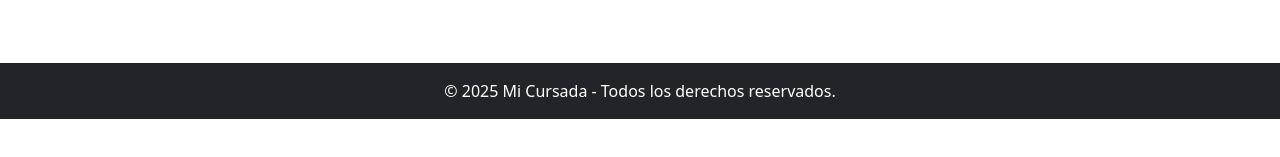
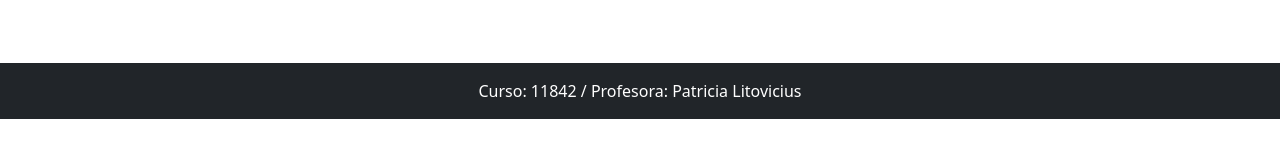
Before and after one commit to stefano-alcantara/dise-o-desarrollo-web-11842, a plain HTML site: page UVA-2/integrador/index.html in a window 1280 px wide. Shown: the part 383-540 px from the top of the page. Drawn offline with nearby package versions, Linux system fonts and the light colour scheme.

Commit message:
Update index.html

```diff
--- a/UVA-2/integrador/index.html
+++ b/UVA-2/integrador/index.html
@@ -75,7 +75,7 @@
 </div>
 
 <footer class="bg-dark text-white text-center py-3">
-  © 2025 Mi Cursada - Todos los derechos reservados.
+  Curso: 11842 / Profesora: Patricia Litovicius
 </footer>
 <script src="https://cdn.jsdelivr.net/npm/bootstrap@5.3.2/dist/js/bootstrap.bundle.min.js"></script>
 </body>
```
